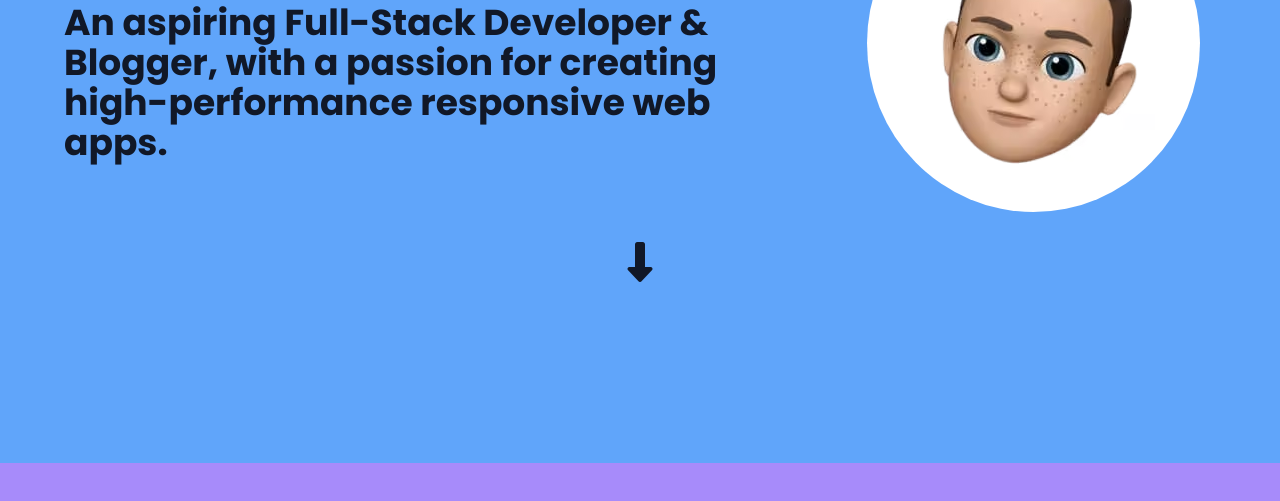
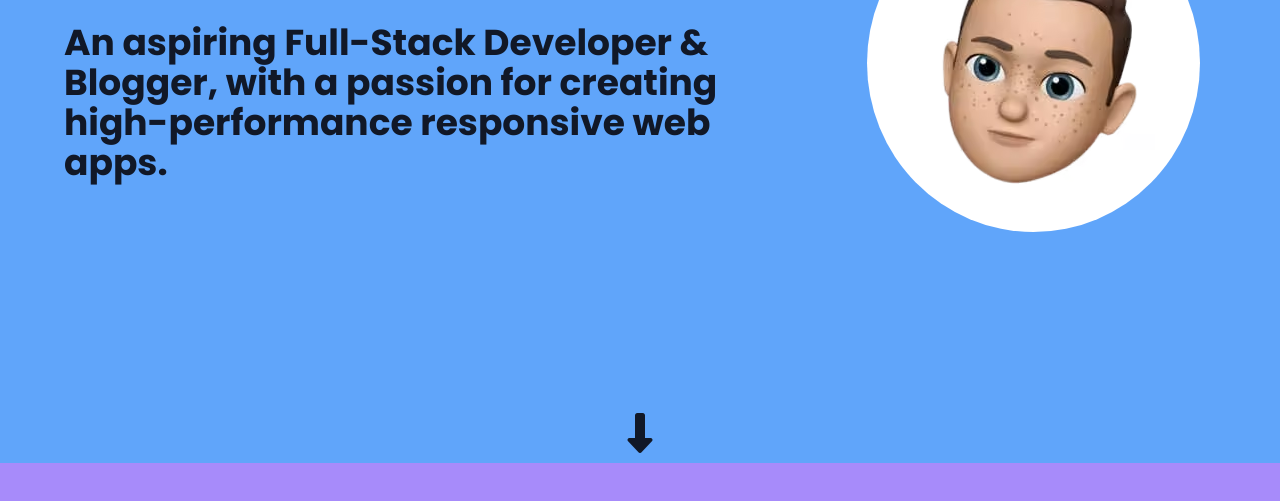
Before and after one commit to RobinMalfait/personal-website, a website: page public/index.html in a window 1280 px wide. Shown: the part 337-838 px from the top of the page. Drawn offline with Linux system fonts and the light colour scheme.

Commit message:
Update styff

```diff
--- a/public/index.html
+++ b/public/index.html
@@ -38,7 +38,7 @@
         </div>
         <img class="profile rounded-half bg-white dark:bg-gray-900 hidden md:flex mr-20" loading="lazy" alt="profile image" width="auto" height="auto" src="./images/profile.avif" />
       </div>
-      <spam class="flex justify-center inset-x-0">
+      <spam class="fixed bottom-0 flex justify-center inset-x-0">
         <i class="fas fa-long-arrow-alt-down fa-2x animate-bounce"></i>
       </spam>
     </header>
```
Also changed, not shown: public/tailwind.css.
